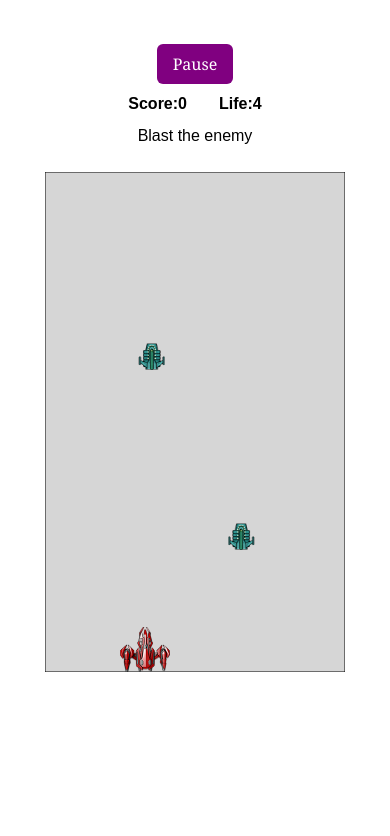
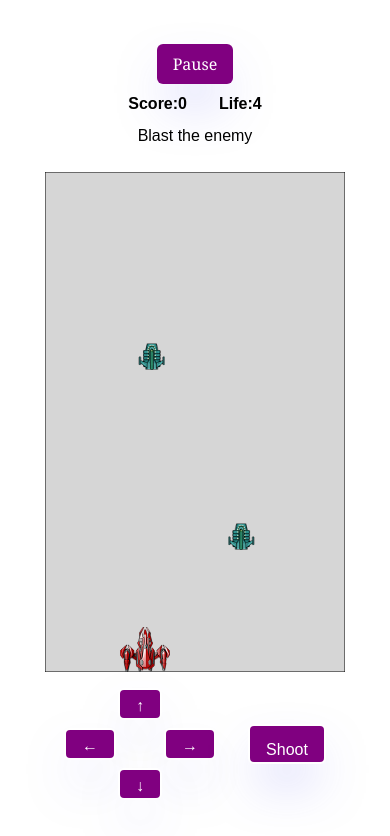
Before and after one commit to SENTHILnew/the-space-fighter, a website: page public/index.html in a window 390 px wide. Both pictures are taken after a click on the button "Start the game". Drawn offline with Linux system fonts and the light colour scheme.

Commit message:
updated mobile compatiblity

```diff
--- a/public/game.scss
+++ b/public/game.scss
@@ -14,6 +14,12 @@ body {
   text-align: center;
   vertical-align: middle;
   min-width: 2rem;
+  -webkit-touch-callout: none;
+  -webkit-user-select: none;
+  -khtml-user-select: none;
+  -moz-user-select: none;
+  -ms-user-select: none;
+  user-select: none;
 }
 .spaceBar {
   @apply leading-8 h-10;
@@ -22,7 +28,13 @@ body {
   @apply text-2xl p-8;
 }
 .button-themed {
-  @apply rounded-md p-2 transition ease-in-out hover:scale-110 bg-[purple] text-white px-4;
+  @apply rounded-md p-2 transition ease-in-out hover:scale-110 bg-[purple] text-white px-4 shadow-2xl shadow-indigo-500/50 focus:outline-none focus:ring focus:ring-violet-300;
+  &:focus {
+    -webkit-tap-highlight-color: transparent;
+    outline: none;
+    -ms-touch-action: manipulation;
+    touch-action: manipulation;
+  }
 }
 
 .bg_move {
--- a/public/index.html
+++ b/public/index.html
@@ -59,25 +59,27 @@
         >
           <div class="flex gap-y-2 flex-col">
             <div class="flex justify-center items-center">
-              <span class="control" onmousedown="onArrowClick({code:'ArrowUp'})"
+              <span
+                class="control button-themed"
+                onmousedown="onArrowClick({code:'ArrowUp'})"
                 >&uarr;</span
               >
             </div>
             <div class="flex justify-center items-center gap-x-12">
               <span
-                class="control"
+                class="control button-themed"
                 onmousedown="onArrowClick({code:'ArrowLeft'})"
                 >&larr;</span
               >
               <span
-                class="control"
+                class="control button-themed"
                 onmousedown="onArrowClick({code:'ArrowRight'})"
                 >&rarr;</span
               >
             </div>
             <div class="flex justify-center items-center">
               <span
-                class="control"
+                class="control button-themed"
                 onmousedown="onArrowClick({code:'ArrowDown'})"
                 >&darr;</span
               >
@@ -85,7 +87,7 @@
           </div>
           <div class="flex justify-center items-center">
             <span
-              class="spaceBar control"
+              class="spaceBar control button-themed"
               onmousedown="onArrowClick({code:'Space'})"
               >Shoot</span
             >
```
Also changed, not shown: public/game.css.
